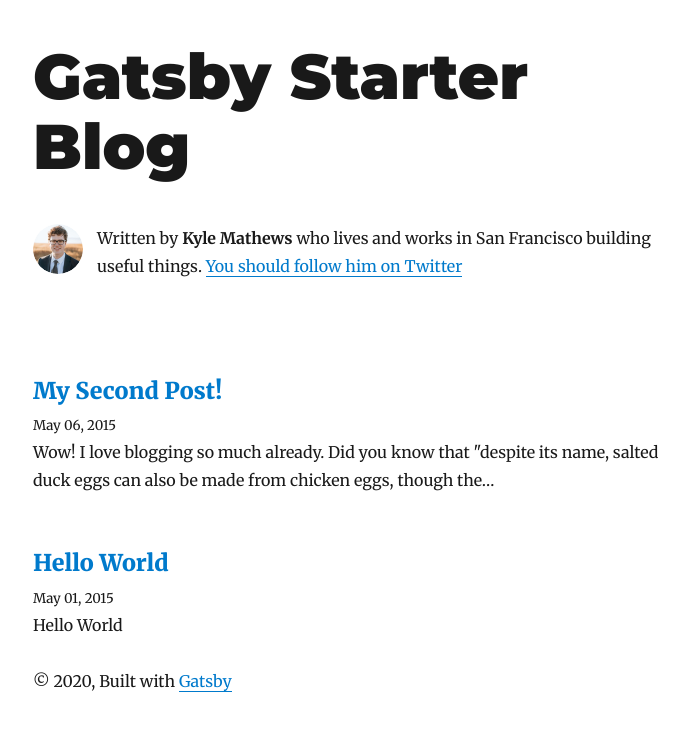
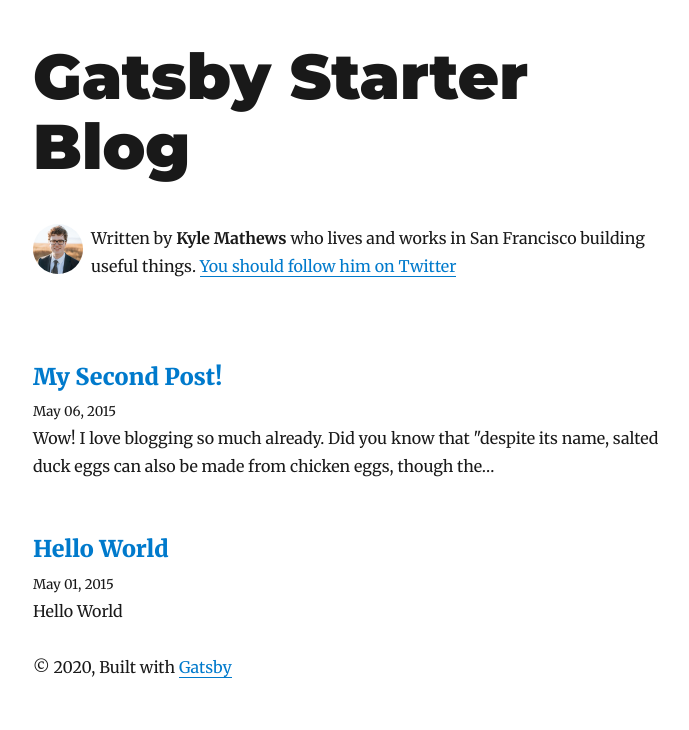
Before and after one commit to egonoid/gatsby-template, a Gatsby site in the folder egonoid.com/: page / in a window 1280 px wide. Shown: the whole page, without its empty margins (292-981 px from the left). Built offline with nearby package versions, Linux system fonts and the light colour scheme; Gatsby itself is replaced by a stand-in of ours; some packages are replaced by stand-ins of ours.

Commit message:
Configured SCSS support

```diff
--- a/egonoid.com/gatsby-config.js
+++ b/egonoid.com/gatsby-config.js
@@ -77,6 +77,7 @@
       },
     },
     `gatsby-plugin-typescript`,
+    'gatsby-plugin-sass',
     // this (optional) plugin enables Progressive Web App + Offline functionality
     // To learn more, visit: https://gatsby.dev/offline
     // `gatsby-plugin-offline`,
--- a/egonoid.com/package.json
+++ b/egonoid.com/package.json
@@ -15,6 +15,7 @@
     "gatsby-plugin-manifest": "^2.3.3",
     "gatsby-plugin-offline": "^3.1.2",
     "gatsby-plugin-react-helmet": "^3.2.1",
+    "gatsby-plugin-sass": "^2.2.3",
     "gatsby-plugin-sharp": "^2.5.3",
     "gatsby-plugin-typescript": "^2.3.1",
     "gatsby-plugin-typography": "^2.4.1",
@@ -55,6 +56,7 @@
     "husky": "^4.2.3",
     "jest": "^25.4.0",
     "lint-staged": "^10.1.2",
+    "node-sass": "^4.13.1",
     "prettier": "^1.19.1",
     "stylelint": "^13.3.0",
     "stylelint-config-prettier": "^8.0.1",
--- /dev/null
+++ b/egonoid.com/src/components/Bio/Bio.module.scss
@@ -0,0 +1,15 @@
+@import '../../styles/shared';
+
+.container {
+  display: flex;
+  margin-bottom: 1.5rem;
+}
+
+.image {
+  &__container {
+    margin-right: 0.5rem;
+    margin-bottom: 0;
+    min-width: 50px;
+    border-radius: 100%;
+  }
+}
--- a/egonoid.com/src/components/Bio/Bio.tsx
+++ b/egonoid.com/src/components/Bio/Bio.tsx
@@ -9,7 +9,9 @@
 import { useStaticQuery, graphql } from 'gatsby';
 import Image from 'gatsby-image';
 
-import { rhythm } from '../../utils/typography';
+// import { rhythm } from '../../utils/typography';
+
+import styles from './Bio.module.scss';
 
 const Bio = () => {
   const data = useStaticQuery(graphql`
@@ -37,24 +39,11 @@
 
   const { author, social } = data.site.siteMetadata;
   return (
-    <div
-      style={{
-        display: `flex`,
-        marginBottom: rhythm(2.5),
-      }}
-    >
+    <div className={styles.container}>
       <Image
         fixed={data.avatar.childImageSharp.fixed}
         alt={author.name}
-        style={{
-          marginRight: rhythm(1 / 2),
-          marginBottom: 0,
-          minWidth: 50,
-          borderRadius: `100%`,
-        }}
-        imgStyle={{
-          borderRadius: `50%`,
-        }}
+        className={styles.image__container}
       />
       <p>
         Written by <strong>{author.name}</strong> {author.summary}
--- /dev/null
+++ b/egonoid.com/src/styles/_variables.scss
@@ -0,0 +1,3 @@
+/* stylelint-disable */
+
+/* Add colors, sizes etc. */
--- /dev/null
+++ b/egonoid.com/src/styles/shared.scss
@@ -0,0 +1,3 @@
+/* Import this file in your component css-modules to get access to variables, functions, mixins, etc. */
+
+@import 'variables';
```
Also changed, not shown: 1 other file.
